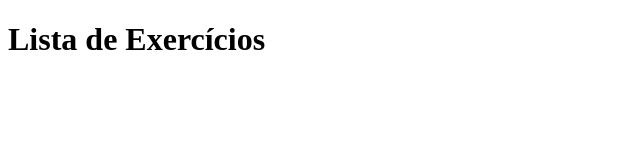
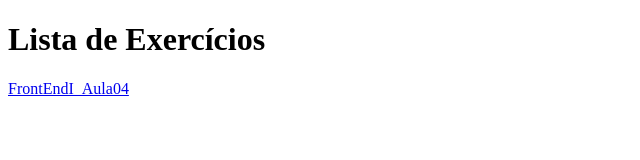
Before and after one commit to TatiAlmeida88/CTD, a plain HTML site: page index.html in a window 1280 px wide. Shown: the whole page, without its empty margins (0-640 px from the left). Drawn offline with Linux system fonts and the light colour scheme.

Commit message:
Update index.html

```diff
--- a/index.html
+++ b/index.html
@@ -10,5 +10,7 @@
 
     <h1>Lista de Exercícios</h1>
 
+    <a href="https://tatialmeida88.github.io/CTD/FRONT-END-I/aula04/Tatiana%20Almeida_Aula4.html">FrontEndI_Aula04</a>
+
 </body>
 </html>
```
